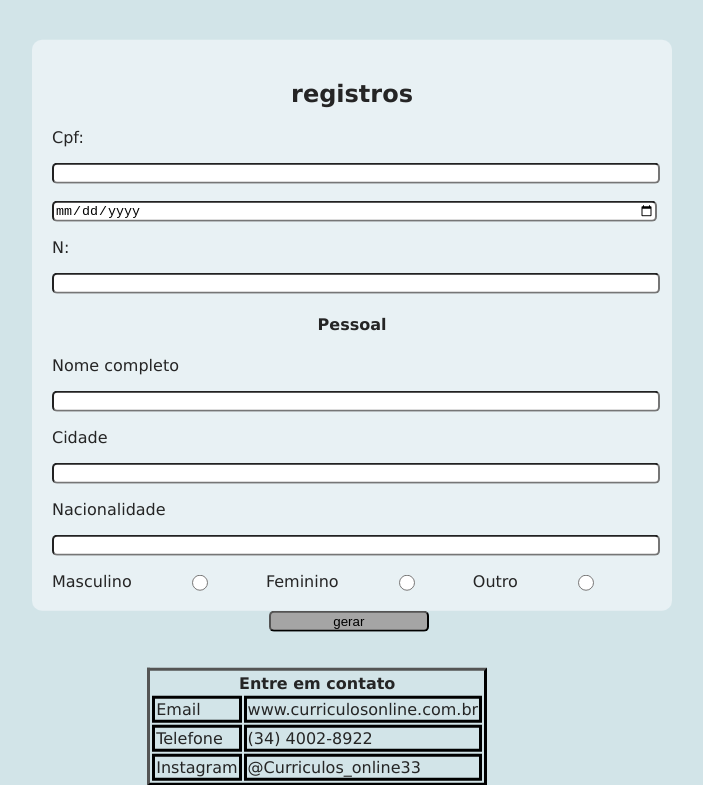
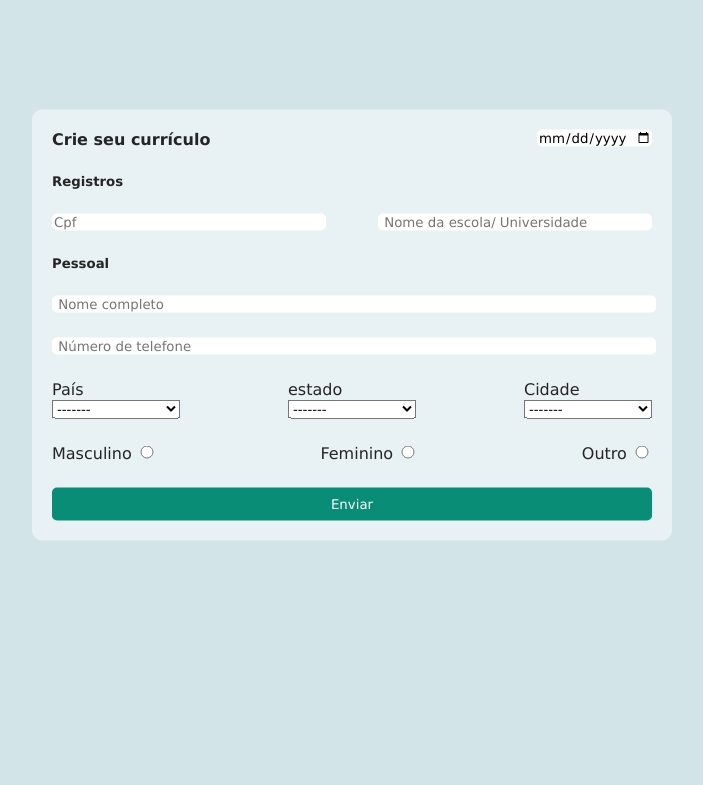
Before and after one commit to tusabene/trabalho-de-joc-lio, a plain HTML site: page index.html in a window 1280 px wide. Shown: the part 75-860 px from the top of the page, without its empty margins (288-991 px from the left). After the commit the page ends 800 px from the top, so only its background shows below. Drawn offline with Linux system fonts and the light colour scheme.

Commit message:
Add files via upload
trabalho atualizado

```diff
--- a/index.html
+++ b/index.html
@@ -1,74 +1,79 @@
 <!DOCTYPE html>
-<html lang="en">
- <head>
-    <meta charset="UTF-8">
-    <meta name="viewport" content="width=device-width, initial-scale=1.0">
+<html lang="pt-br">
+  <head>
+    <meta charset="UTF-8" />
+    <meta name="viewport" content="width=device-width, initial-scale=1.0" />
     <title>Currículo</title>
-    <link rel="stylesheet" href="style.css">
- </head>
+    <link rel="stylesheet" href="style.css" />
+  </head>
 
-<body>
-  <center> <h1> Meu Currículo</h1>  </center>
+  <body>
+    <div class="caixa">
+      <div id="data-curriculo">
+        <h4 id="curriculo">Crie seu currículo</h4>
+        <input id="date" type="date" />
+      </div>
 
+      <h5 class="titulo">Registros</h5>
 
-  <div class="caixa">
-   <center> <h2> registros </h2> </center>
+      <div id="registro">
+        <input type="number" placeholder="Cpf" />
+        <input type="text" placeholder=" Nome da escola/ Universidade" />
+      </div>
 
-    Cpf:
-     <p> <input type="number"> </p>
+      <h5 class="titulo">Pessoal</h5>
 
-     <p> <input id="date" type="date" /> </p>
+      <input placeholder=" Nome completo" />
+      <input type="number" placeholder=" Número de telefone" />
 
-     N:
-     <P> <input type="text"></P>
+      <div id="local">
+        <div class="item-local">
+          <p><label for="">País</label></p>
+          <select name="" id="nacionalidade">
+            <option>-------</option>
+            <option>Brasil</option>
+          </select>
+        </div>
 
+        <div class="item-local">
+          <p>estado</p>
+          <select name="" id="Estado">
+            <option>-------</option>
+            <option>CE</option>
+            <option>RN</option>
+          </select>
+        </div>
 
+        <div class="item-local">
+          <p>Cidade</p>
+          <select name="Cidade" id="Cidade">
+            <option>-------</option>
+            <option>Icapuí</option>
+            <option>Mossoró</option>
+            <option>Aracati</option>
+            <option></option>
+          </select>
+        </div>
+      </div>
 
+      <div class="sexo">
+        <div id="item-m">
+          <label for="m">Masculino</label>
+          <input type="radio" name="sexo" id="m" />
+        </div>
 
-   <center><h4> Pessoal</h4> </center>
-    Nome completo
-   <p> <input> </p>
-    Cidade
-    <p> <input> </p>
-    Nacionalidade
-    <p> <input> </p>
+        <div id="item-f">
+          <label for="f">Feminino</label>
+          <input type="radio" name="sexo" id="f" />
+        </div>
 
+        <div id="item-o">
+          <label for="o">Outro</label>
+          <input type="radio" name="sexo" id="o" />
+        </div>
+      </div>
 
-
-    <div class="sexo">
-      Masculino<input type="radio" name="sexo">
-      Feminino<input type="radio" name="sexo">
-      Outro<input type="radio" name="sexo">
-      <button> gerar </button>
-
+      <input id="botao" type="submit" value="Enviar" />
     </div>
-
-    <table class="tabela">
-    <tr>
-      <th colspan="2"> Entre em contato </th>
-
-    </tr>
-    <tr>
-      <td> Email</td>
-      <td> www.curriculosonline.com.br </td>
-
-    </tr>
-      <td> Telefone </td>
-      <td> (34) 4002-8922 </td>
-    </tr>
-    <tr>
-      <td> Instagram </td>
-      <td> @Curriculos_online33 </td>
-    </tr>
-
-
-
-
-</table>
-
-
-
-</body>
-
-
+  </body>
 </html>
--- a/style.css
+++ b/style.css
@@ -1,28 +1,59 @@
-body{
+* {
+  font-family: Verdana, Geneva, Tahoma, sans-serif;
+  margin: 0;
+}
+
+body {
   color: rgb(37, 37, 37);
   background-color: #d2e4e8;
-font-family: Verdana, Geneva, Tahoma, sans-serif;
-
-
 }
 
-input{
+#data-curriculo {
+  justify-content: space-between;
+  display: flex;
+  flex-direction: row;
+}
+
+#date {
+  width: 19%;
+  height: 20%;
+}
+
+#local {
+  display: flex;
+  justify-content: space-between;
+}
+
+#item-local {
+  display: flex;
+  flex-direction: column;
+}
+#local select {
+  width: 15vw;
+}
+
+input {
   width: 100%;
+  border: none;
+  background: white;
   border-radius: 5px;
 }
 
-button{
+#botao {
+  background-color: rgb(9, 141, 119);
+  padding: 9px;
+  color: rgb(255, 255, 255);
+}
 
-background-color: rgb(165, 165, 165);
-border-radius: 5px;
-width: 25%;
-position: absolute;
-top: 100%;
-left: 37%;
+#botao:hover {
+  background-color: rgb(9, 250, 198);
+  color: black;
+}
 
-
-}
-.caixa{
+.caixa {
+  display: flex;
+  flex-direction: column;
+  gap: 25px;
   border-radius: 10px;
   position: absolute;
   left: 50%;
@@ -33,21 +64,61 @@ left: 37%;
   padding: 20px;
 }
 
-.sexo{
+.sexo {
   display: flex;
   justify-content: space-between;
 }
 
-.tabela{
- position: absolute;
-  top: 110%;
-  left: 18%;
-  border-style: outset;
-  border-color: black;
+#registro {
+  display: flex;
+  justify-content: space-between;
+}
+
+#registro input {
+  width: 45%;
+}
+#m,#f,#o {
+  width: 20px;
+}
+@media screen and (min-width: 1200px){
+    #local select {
+      width: 10vw;
+    }
+}
+@media (max-width: 900px) {
+  * {
+    font-size: 12px;
+    gap: 20px;
+  }
+
+  .caixa {
+    width: 80%;
+  }
+  #curriculo {
+    font-size: 30px;
+  }
+}
+
+@media (max-width: 600px) {
+  .caixa {
+    width: 90%;
+  }
+  #curriculo {
+    font-size: 20px;
+  }
 
 }
-  td{
-border-style: solid;
-border-color: black;
 
+@media (max-width: 320px) {
+
+  #curriculo {
+    font-size: 12px;
   }
+  .titulo {
+    font-size: 12px;
+  }
+
+  .sexo label {
+    font-size: 12px;
+  }
+}
```
Lines whose indentation alone changed are shown as unchanged.
